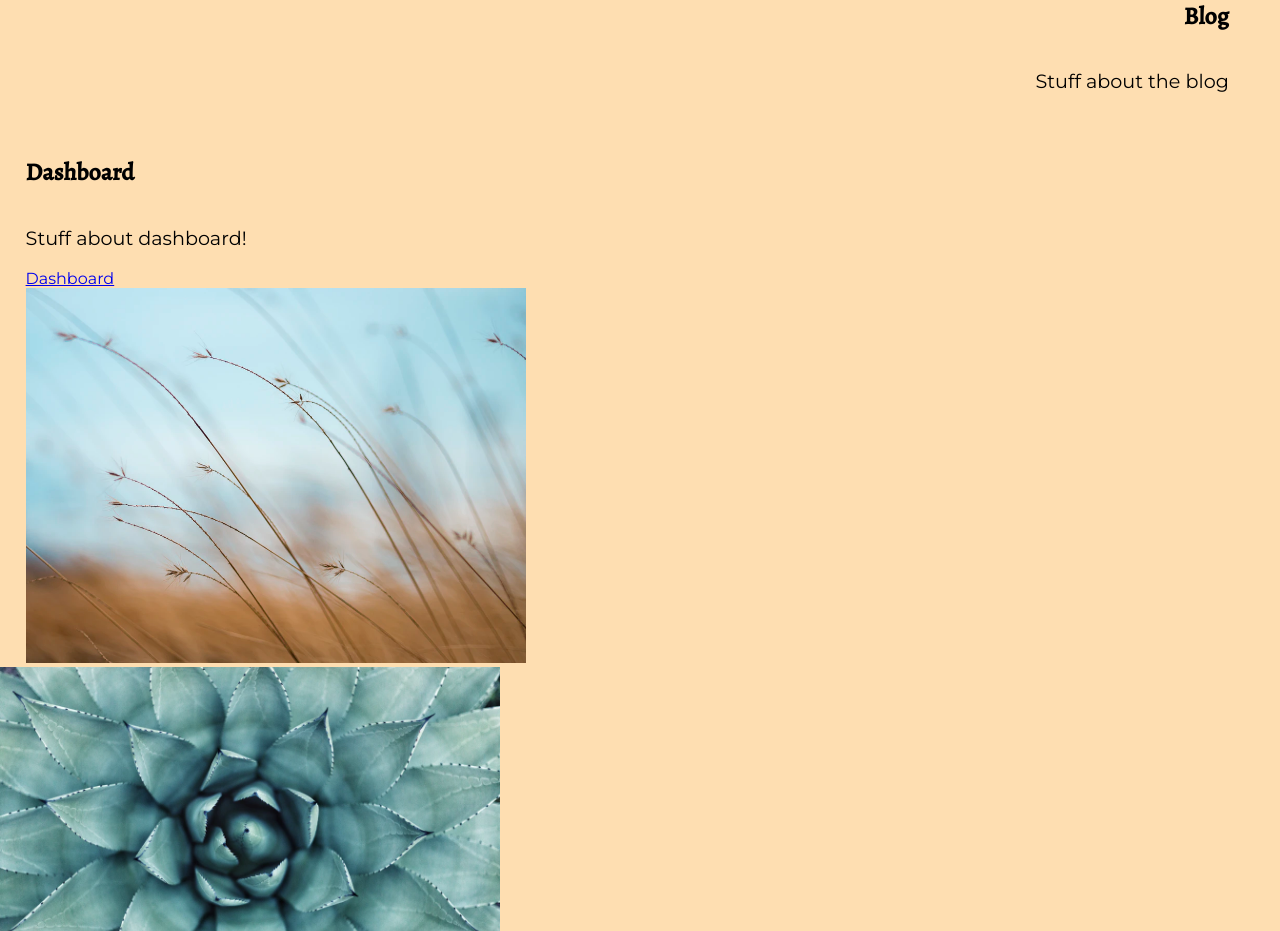
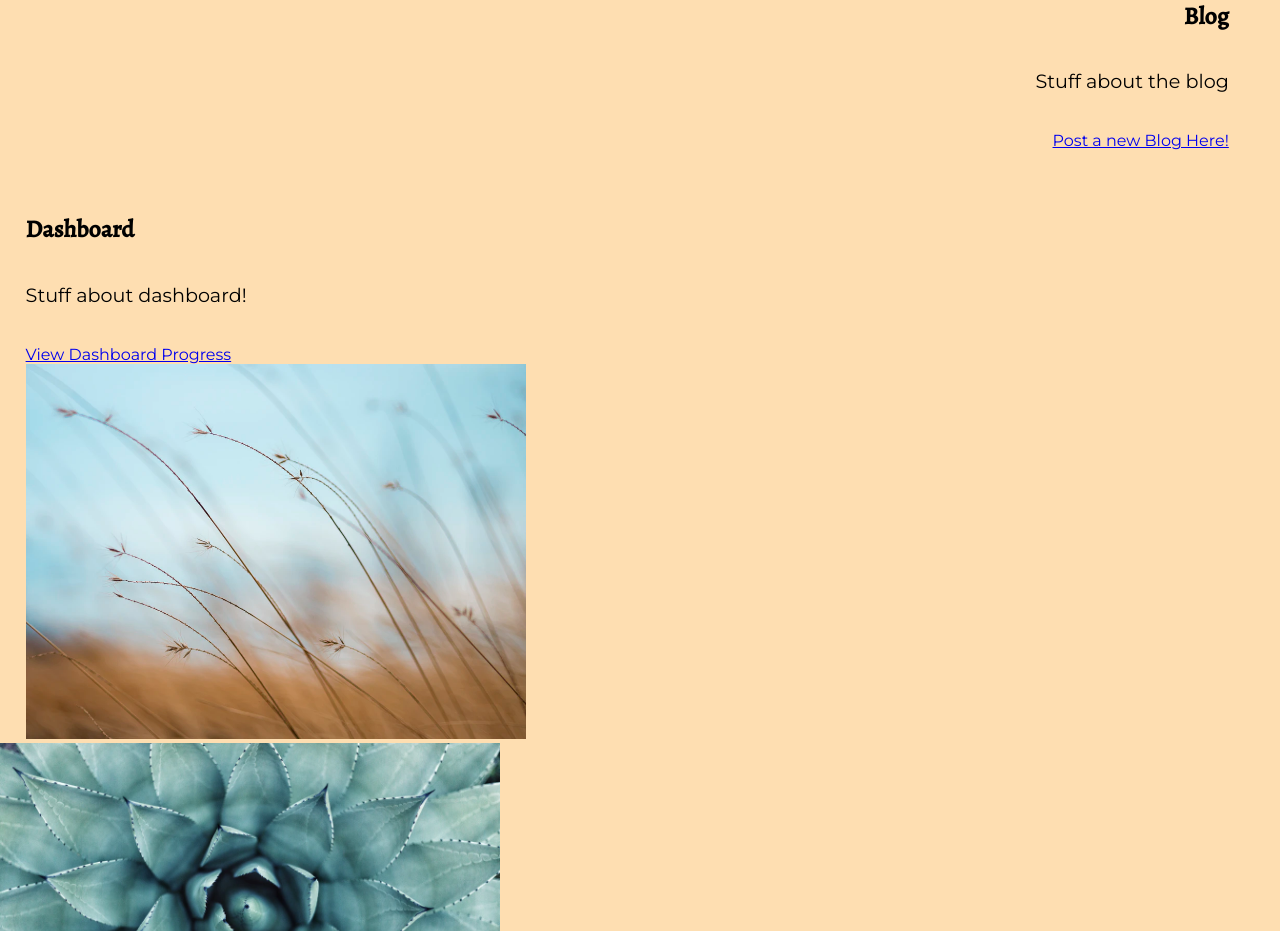
Before and after one commit to youjmi/mindflo, a React (Create React App) app in the folder client/: page / in a window 1280 px wide. Shown: the part 2040-2971 px from the top of the page. Built offline with nearby package versions, Linux system fonts and the light colour scheme.

Commit message:
adding separate blog tab

```diff
--- a/client/src/components/Navbar2/index.js
+++ b/client/src/components/Navbar2/index.js
@@ -30,7 +30,7 @@ console.log(pathname)
           <MobileIcon>
             <FaBars/>
           </MobileIcon>
-          { pathname === "/signin" || pathname === "/dashboard"  ?   <>  </> :
+          { pathname === "/signin" || pathname === "/dashboard" || pathname === "/blog"  ?   <>  </> :
           <NavMenu>
             <NavItem>
               <NavLinks to ="meditation">Meditation</NavLinks>
--- a/client/src/pages/Home.js
+++ b/client/src/pages/Home.js
@@ -58,6 +58,8 @@ function Home() {
           <Col size="lg-8">
           <h1 className="homeTitle1">Blog</h1>
             <p>Stuff about the blog</p>
+            <br></br>
+            <Link to="/blog">Post a new Blog Here!</Link>
 
 
           </Col>
@@ -70,7 +72,8 @@ function Home() {
           <Col size="lg-8">
           <h1 className="homeTitle2">Dashboard</h1>
             <p>Stuff about dashboard!</p>
-            <Link to="/dashboard">Dashboard</Link>
+            <br></br>
+            <Link to="/dashboard">View Dashboard Progress</Link>
           </Col>
           <Col size="lg-4">
 
```
